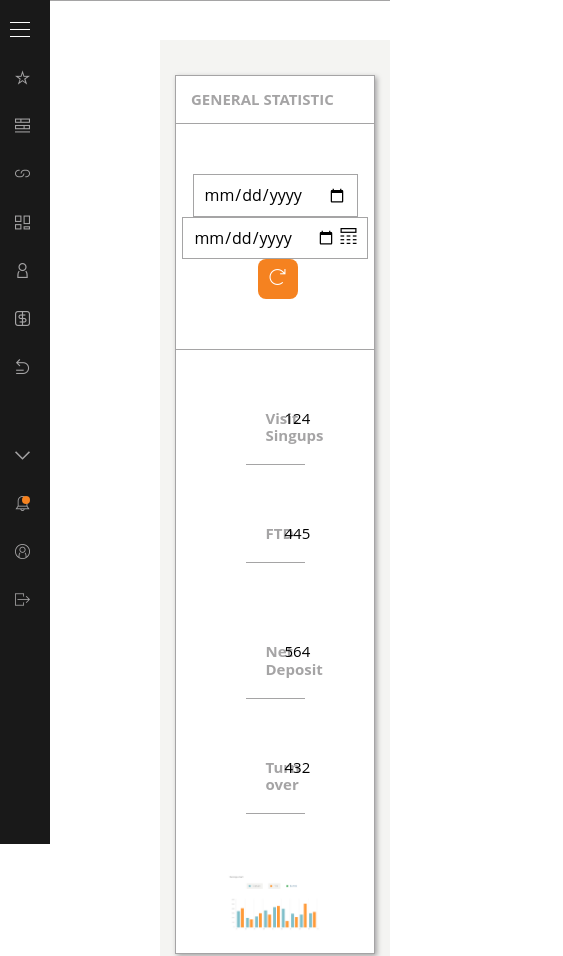
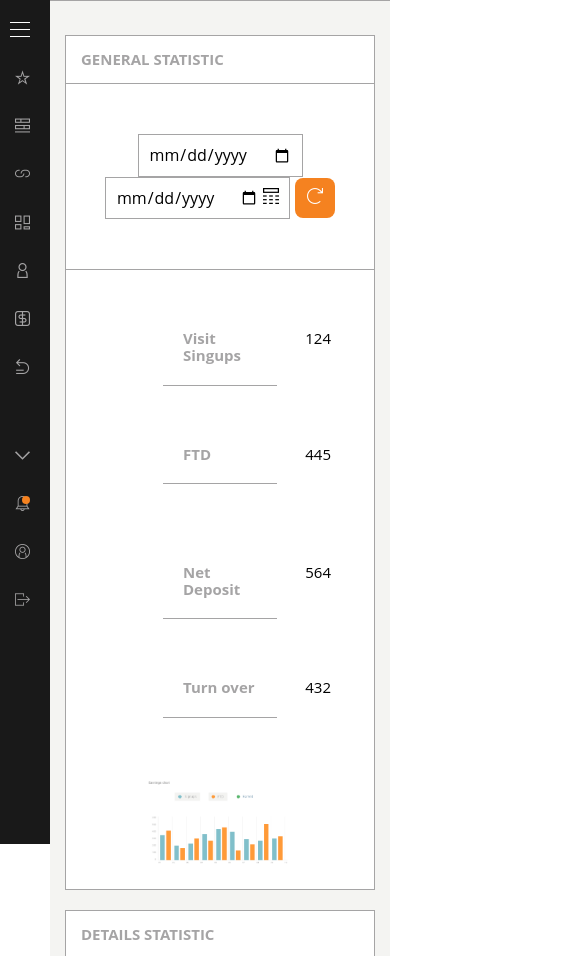
Before and after one commit to AnnaLangner/Projekt-1, a website: page index.html in a window 390 px wide. Shown: the top 956 px of the page, 563 px wide, since content can reach past the window. Drawn offline with Linux system fonts and the light colour scheme.

Commit message:
adding 'details statistic' part

```diff
--- a/sass/_layout.scss
+++ b/sass/_layout.scss
@@ -85,6 +85,12 @@ body {
 
 @media(max-width: 767px) {
   @include grid('sm');
+    .container {
+        background-color: none;
+    }
+    .content .section {
+        box-shadow: none;
+    }
 }
 
 @media(min-width: 768px) {
--- a/sass/components/_body.scss
+++ b/sass/components/_body.scss
@@ -7,3 +7,14 @@ body {
 div .content {
 	height: 100%
 }
+
+/* MEDIA QUERIES */
+
+@media(max-width: 767px) {
+  @include grid('sm');
+
+  body {
+  	margin-top: 0;
+  	margin-left: 50px;
+  }
+}
--- a/sass/components/_details.scss
+++ b/sass/components/_details.scss
@@ -8,7 +8,6 @@
 
 .detailsCalendar {
 	display: flex;
-	width: 100%;
 	padding: 50px 0;
 	justify-content: center;
 	align-items: center;
--- a/sass/components/_general.scss
+++ b/sass/components/_general.scss
@@ -8,7 +8,6 @@
 
 .generalCalendar {
 	display: flex;
-	width: 100%;
 	padding: 50px 0;
 	justify-content: center;
 	align-items: center;
```
Also changed, not shown: css/style.css.
